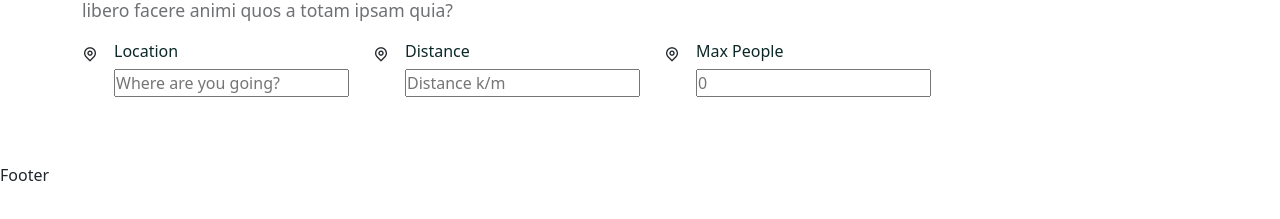
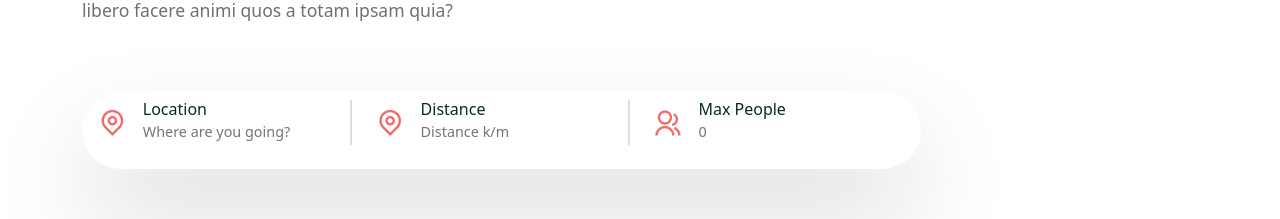
Before and after one commit to Billyrosecodes/Tour_app, a React (Create React App) app in the folder frontend/: page /home in a window 1280 px wide. Shown: the part 562-781 px from the top of the page. Built offline with nearby package versions, Linux system fonts and the light colour scheme; a web font is replaced by a local one.

Commit message:
styling the form

```diff
--- a/frontend/src/shared/SearchBar.jsx
+++ b/frontend/src/shared/SearchBar.jsx
@@ -27,7 +27,7 @@ const SearchBar = () => {
           </FormGroup>
           <FormGroup className="d-flex gap-3 form_group form_group-last">
             <span>
-              <i class="ri-map-pin-line"></i>
+              <i class="ri-group-line"></i>
             </span>
             <div>
                 <h6>Max People</h6>
--- a/frontend/src/shared/search-bar.css
+++ b/frontend/src/shared/search-bar.css
@@ -0,0 +1,30 @@
+.search_bar{
+    padding: 0.5rem 1rem;
+    border-radius: 50px;
+    box-shadow: rgba(17, 12, 46, 0.15) 0px 48px 100px 0px;
+    width: max-content;
+    margin-top: 50px;
+}
+
+.form_group span {
+    font-size: 1.8rem;
+    color: #ee6e6e;
+}
+
+.form_group input{
+    border: none;
+    font-size: 0.9rem;
+    color: var(--heading-color);
+    font-weight: 500;
+}
+
+.form_group input:focus {
+  outline: none;
+}
+.form_group h6{
+    margin-bottom: 0;
+}
+
+.form_group-fast{
+    border-right: 2px solid #ddd;
+}
```
